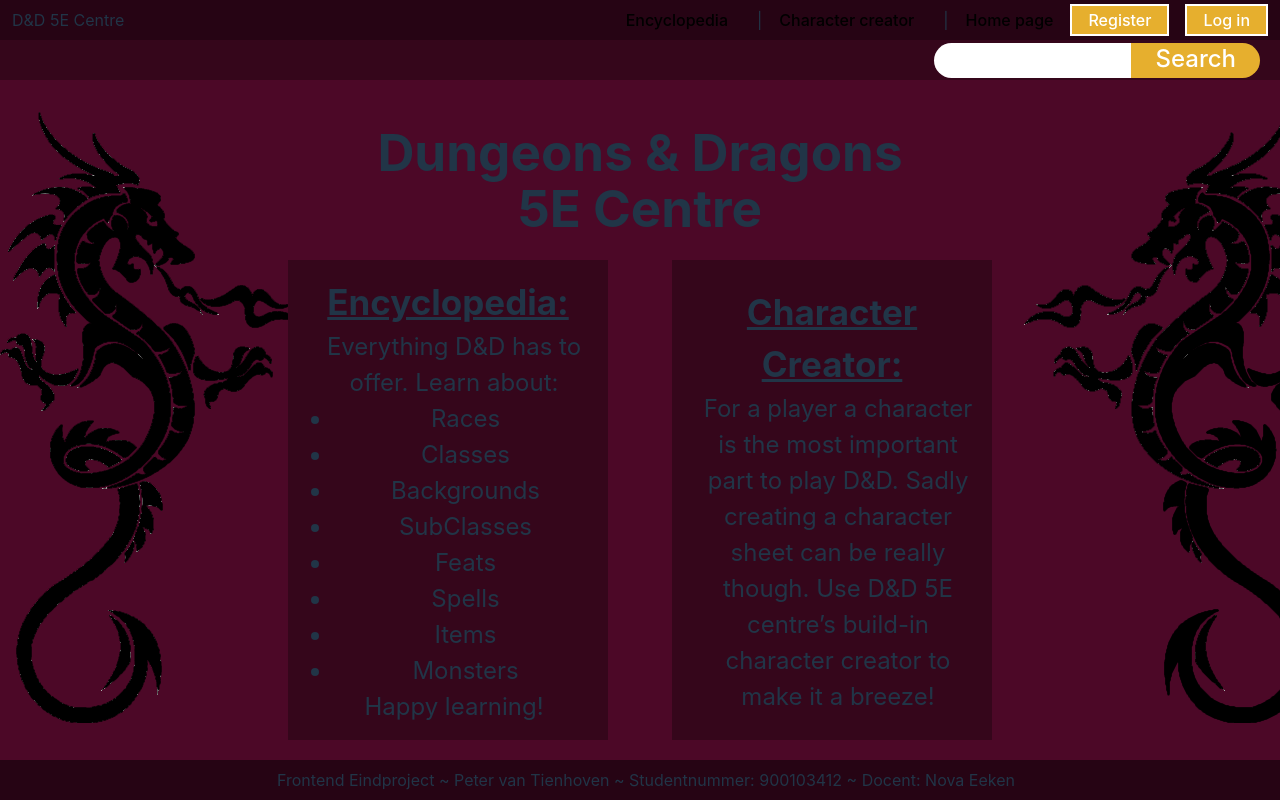
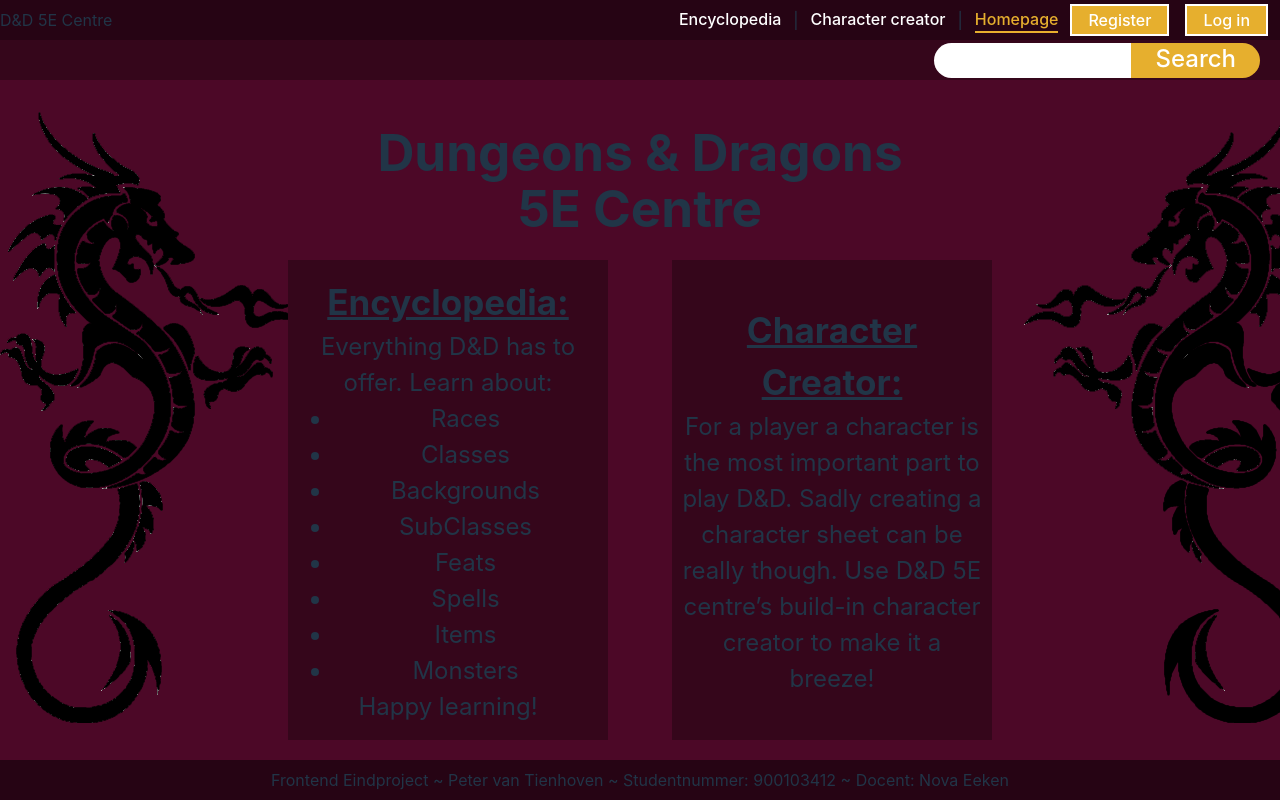
Before and after one commit to Tenoven/Eindopdracht_frontend_02-2024, a React (Vite) app: page / in a window 1280 px wide. Shown: the top 800 px of the page. Built offline with nearby package versions, Linux system fonts and the light colour scheme.

Commit message:
styling en routing verder gedaan

```diff
--- a/src/App.jsx
+++ b/src/App.jsx
@@ -9,6 +9,7 @@
 import RegisterPage from "./pages/registerPage/registerPage.jsx";
 import CharacterCreator from "./pages/characterCreator/characterCreator.jsx";
 import ErrorPage from "./pages/ErrorPage/ErrorPage.jsx";
+import EncyclopediaPage from "./pages/encyclopediaPage/encyclopediaPage.jsx";
 
 function App() {
   return (
@@ -19,8 +20,8 @@
         <Route path="*" element={<ErrorPage/>} />
         <Route path="/login" element={<LoginPage/>} />
         <Route path="/register" element={<RegisterPage/>} />
-        <Route path="/encyclopedia" element={<CharacterCreator/>} />
-        {/*<Route path="/" element={} />*/}
+        <Route path="/encyclopedia" element={<EncyclopediaPage/>} />
+        <Route path="/charactercreator" element={<CharacterCreator/>} />
         {/*<Route path="/" element={} />*/}
         {/*<Route path="/" element={} />*/}
         {/*<Route path="/" element={} />*/}
--- a/src/components/header/header.css
+++ b/src/components/header/header.css
@@ -1,7 +1,3 @@
-p {
-    padding-left: 12px;
-}
-
 header {
     display: flex;
     justify-content: space-between;
@@ -17,9 +13,23 @@
     align-items: center;
     height: 5vh;
     padding-right: 12px;
+    gap: 12px;
 }
 
 .loginButtons {
     display: flex;
     gap: 16px;
 }
+
+.active-menu-link{
+    border-bottom: 2px solid #E6AF2E ;
+    color: #E6AF2E;
+    text-decoration: none;
+}
+
+.default-menu-link{
+    border-bottom: 2px solid transparent ;
+    text-decoration: none;
+    color: white;
+    font-size: 1em;
+}
--- a/src/components/header/header.jsx
+++ b/src/components/header/header.jsx
@@ -3,18 +3,23 @@
 import NavButton from "../buttons/navButton/navButton.jsx";
 import MainButton from "../buttons/mainButton/mainButton.jsx";
 import loginPage from "../../pages/loginPage/loginPage.jsx";
+import {NavLink} from "react-router-dom";
 
 function Header() {
+    const active =({ isActive }) => isActive ? 'active-menu-link' : 'default-menu-link';
     return (
         <>
             <header>
                 <p>D&D 5E Centre</p>
                 <nav>
-                    <NavButton buttonName={"Encyclopedia"} onClick={() => console.log("Encyclopedia")}> </NavButton>
+                    <NavLink to="/encyclopedia" className={active} > Encyclopedia</NavLink>
+                    {/*<NavButton buttonName={"Encyclopedia"} onClick={() => console.log("Encyclopedia")}> </NavButton>*/}
                     <p>|</p>
-                    <NavButton buttonName={"Character creator"} onClick={() => console.log("Character creator")} ></NavButton>
+                    <NavLink to="/charactercreator" className={active} > Character creator</NavLink>
+                    {/*<NavButton buttonName={"Character creator"} onClick={() => console.log("Character creator")} ></NavButton>*/}
                     <p>|</p>
-                    <NavButton buttonName={"Home page"} onClick={() => console.log("Home page")}></NavButton>
+                    <NavLink to="/" className={active} > Homepage </NavLink>
+                    {/*<NavButton buttonName={"Home page"} onClick={() => console.log("Home page")}></NavButton>*/}
                     <div className={"loginButtons"}>
                         <MainButton buttonName={"Register"} onClick={() => console.log("Register")}></MainButton>
                         <MainButton buttonName={"Log in"} onClick={() => console.log("Log in")}></MainButton>
```
